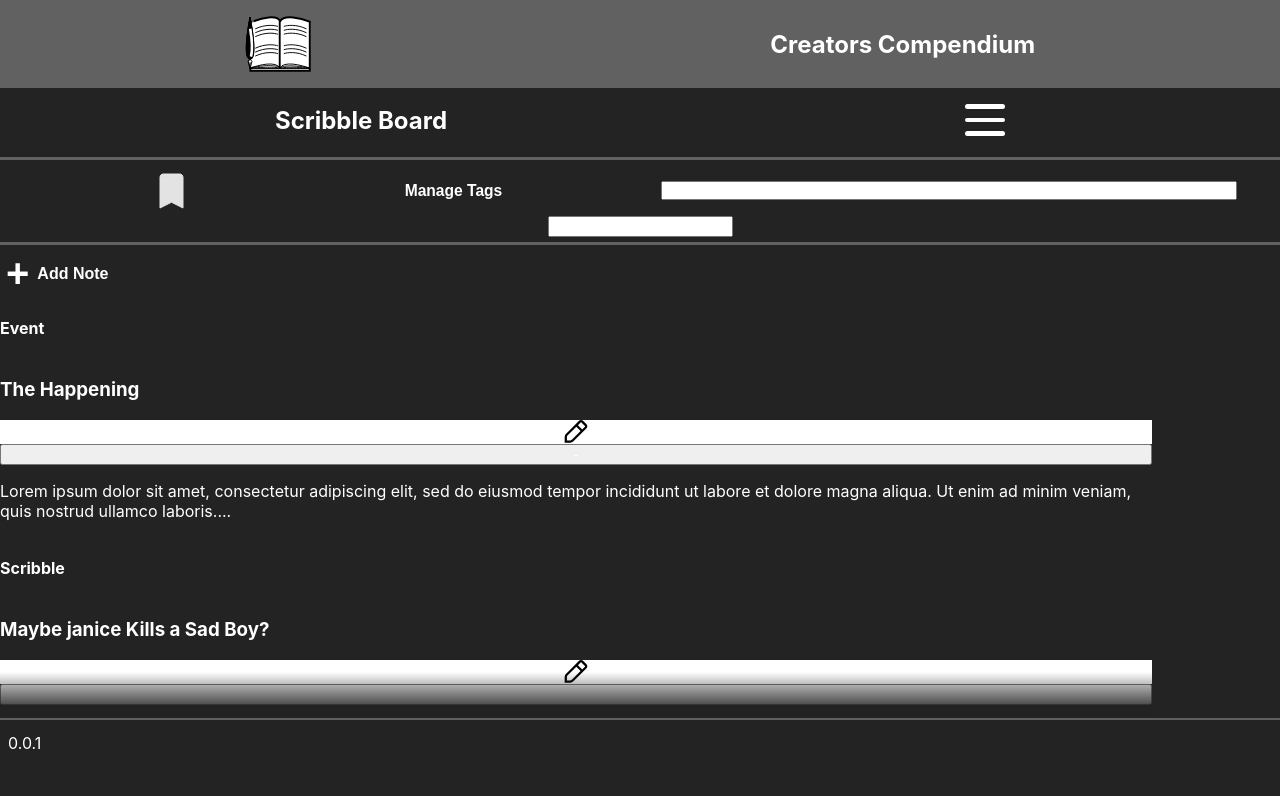
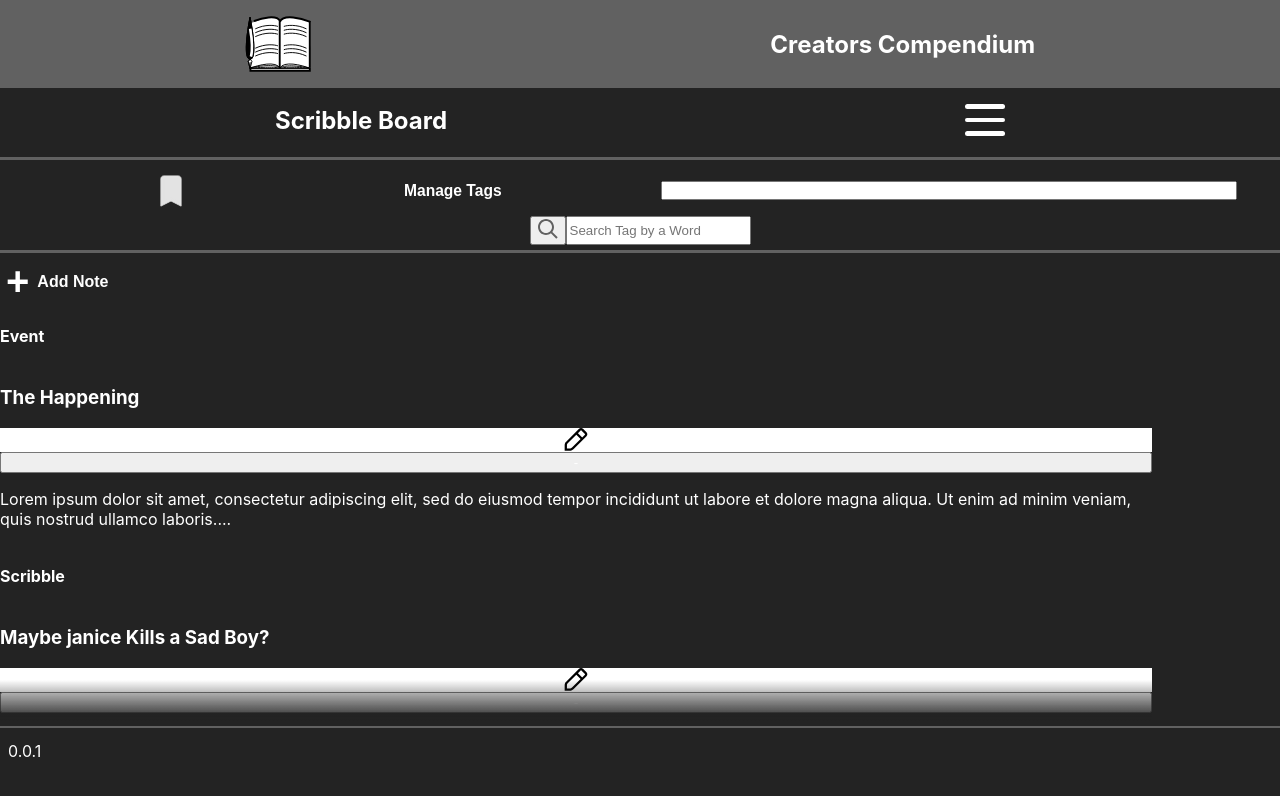
Before and after one commit to laytonmaes/Creators_Compendium, a React (Create React App) app: page / in a window 1280 px wide. Shown: the top 796 px of the page. Built offline with nearby package versions, Linux system fonts and the light colour scheme.

Commit message:
add stuff from last work sess

```diff
--- a/src/Components/ScribblePage.js
+++ b/src/Components/ScribblePage.js
@@ -1,5 +1,6 @@
 import React from "react";
 import banner from "../Assets/bookMark.svg"
+import searchIcon from "../Assets/searchIcon.svg"
 import { useState } from "react";
 
 import data from "../mockData";
@@ -14,13 +15,21 @@ const ScribblePage = () => {
             <section className="tags-nav">
                 <div className="tags-div-one">
                     <button className="tags-button">
-                        <img className="banner" src={banner} alt="Tags Banner" />
+                        <img className="icon" src={banner} alt="Tags Banner" />
                         <h3>Manage Tags</h3>
                     </button>
                     <select className="filter-tags"></select>
                 </div>
                 <div className="tags-div-two">
-                    <input className="search-tags"></input>
+                    <button className="enter-search-tags">
+                        <img
+                        className="icon-search" src={searchIcon} alt="Tags"
+                        />
+                    </button>
+                    <input
+                    className="search-tags"
+                    placeholder="Search Tag by a Word">
+                    </input>
                 </div>
                 <span className="splitter-default" />
             </section>
--- a/src/Styles/components/_scribbleNotes.scss
+++ b/src/Styles/components/_scribbleNotes.scss
@@ -43,6 +43,13 @@
     font-size: 2vh;
 }
 
+.icon {
+    height: 4vh;
+}
+
+.icon-search {
+    height: 2.5vh;
+}
 
 // --------------  actual notes component -------------- //
 
```
Also changed, not shown: src/Assets/searchIcon.svg (added).
